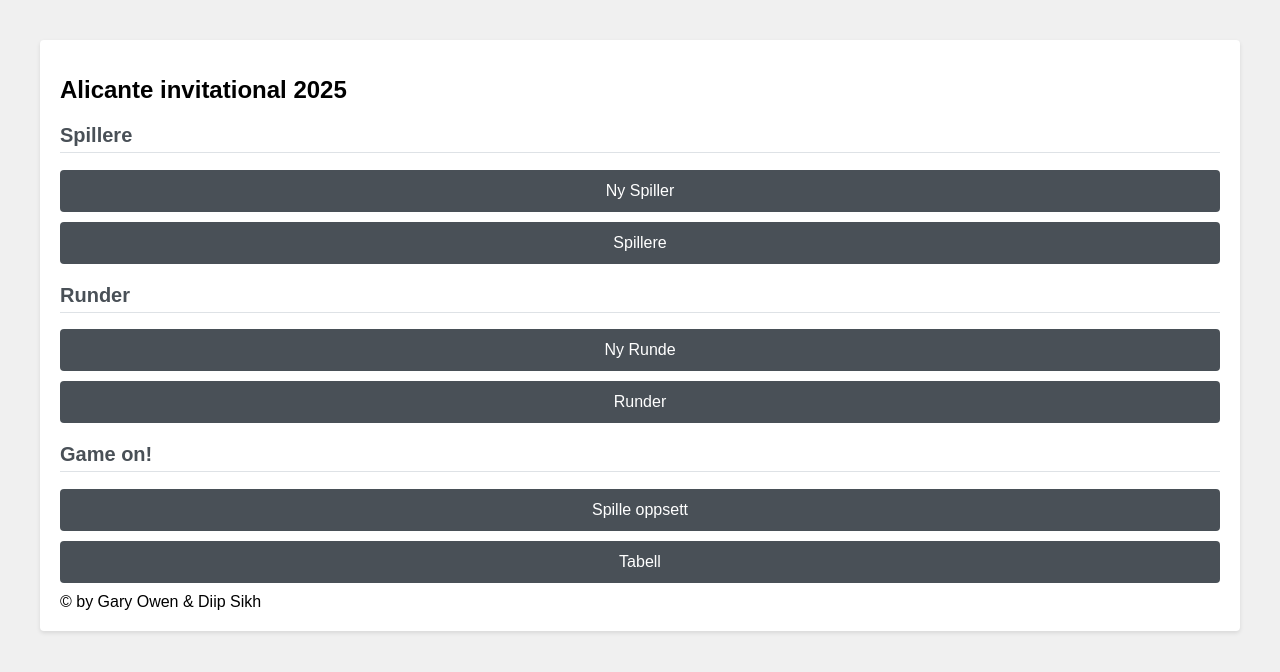
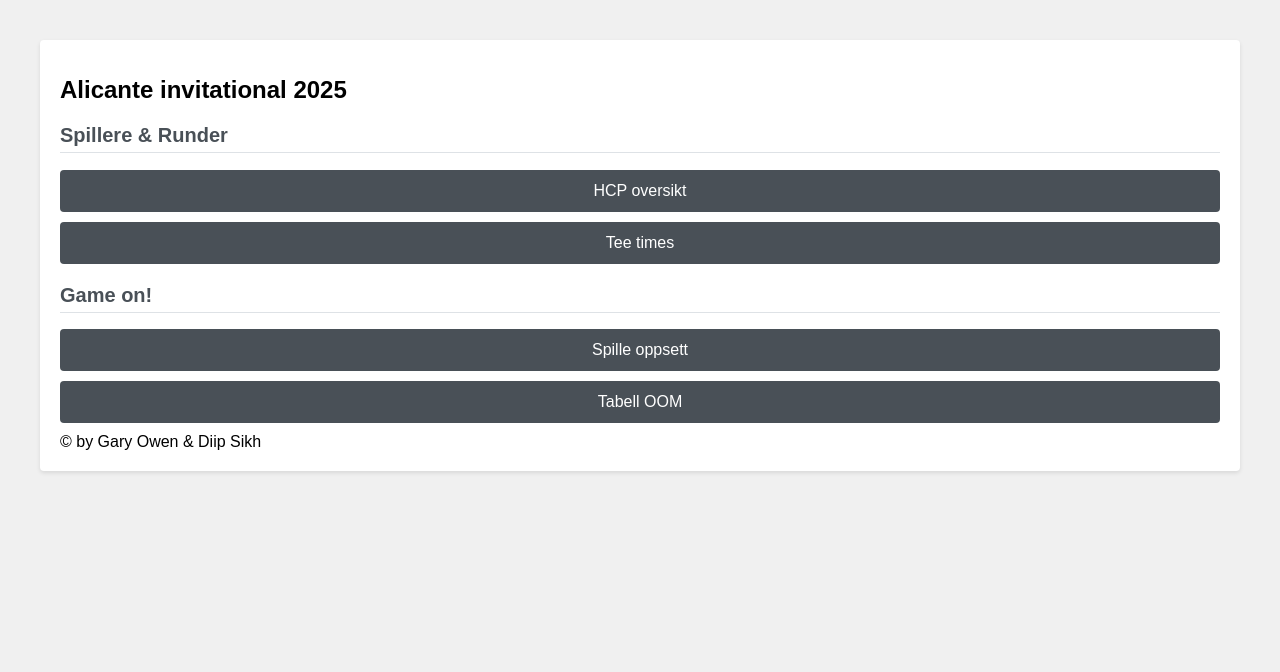
Before and after one commit to GeirOwe/golf, a Flask app: page / in a window 1280 px wide. Shown: the top 672 px of the page. Run offline with Flask 3, Linux system fonts and the light colour scheme.

Commit message:
Consolidate player and round menu headers for improved navigation and update score table link for clarity

```diff
--- a/templates/home.html
+++ b/templates/home.html
@@ -13,17 +13,13 @@
     {% endif %}
 
     <div class="menu">
-        <h2>Spillere</h2>
-        <a href="{{ url_for('register_player') }}" class="menu-item">Ny Spiller</a>
-        <a href="{{ url_for('list_players') }}" class="menu-item">Spillere</a>
-
-        <h2>Runder</h2>
-        <a href="{{ url_for('add_round') }}" class="menu-item">Ny Runde</a>
-        <a href="{{ url_for('list_rounds') }}" class="menu-item">Runder</a>
+        <h2>Spillere & Runder</h2>
+        <a href="{{ url_for('list_players') }}" class="menu-item">HCP oversikt</a>
+        <a href="{{ url_for('list_rounds') }}" class="menu-item">Tee times</a>
 
         <h2>Game on!</h2>
         <a href="{{ url_for('show_flights') }}" class="menu-item">Spille oppsett</a>
-        <a href="{{ url_for('list_scores') }}" class="menu-item">Tabell</a>
+        <a href="{{ url_for('list_scores') }}" class="menu-item">Tabell OOM</a>
     </div>
 
     <div class="copyright">
```
